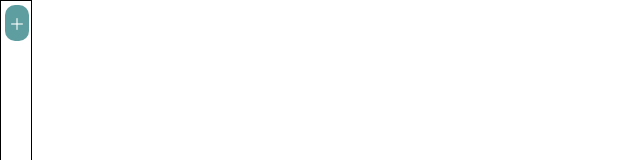
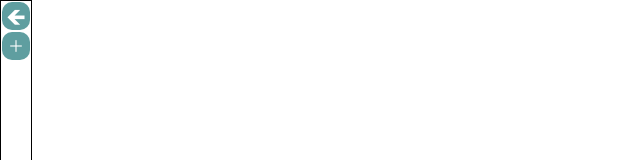
Before and after one commit to TravisWheelerLab/aurora, a plain HTML site: page fixtures/soda/annotations.html in a window 1280 px wide. Shown: the top 160 px of the page, without its empty margins (0-640 px from the left). Drawn offline with Linux system fonts and the light colour scheme.

Commit message:
Add back button to vizualization pages...

```diff
--- a/fixtures/soda/annotations.html
+++ b/fixtures/soda/annotations.html
@@ -42,9 +42,13 @@
         border-radius: 10px;
         text-decoration: none;
         display: inline-block;
-        margin: 4px;
-        padding: 6px 4px;
+        margin: 1px;
         transition-duration: 0.4s;
+        width: 28px;
+        height: 28px;
+        line-height: 28px;
+        text-align: center;
+        vertical-align: middle;
         user-select: none;
         cursor: pointer;
         outline: none;
@@ -74,6 +78,7 @@
     <div class="container">
       <div class="sidebar" id="sidebar">
         <div class="inner-sidebar">
+          <a class="button" style="font-size: 1.5em;" href="../index.html">&#x1F878;</a><br>
           <span class="button" id="toggle">&#xFF0B;</span>
 
           <div class="widget-vertical">
```
